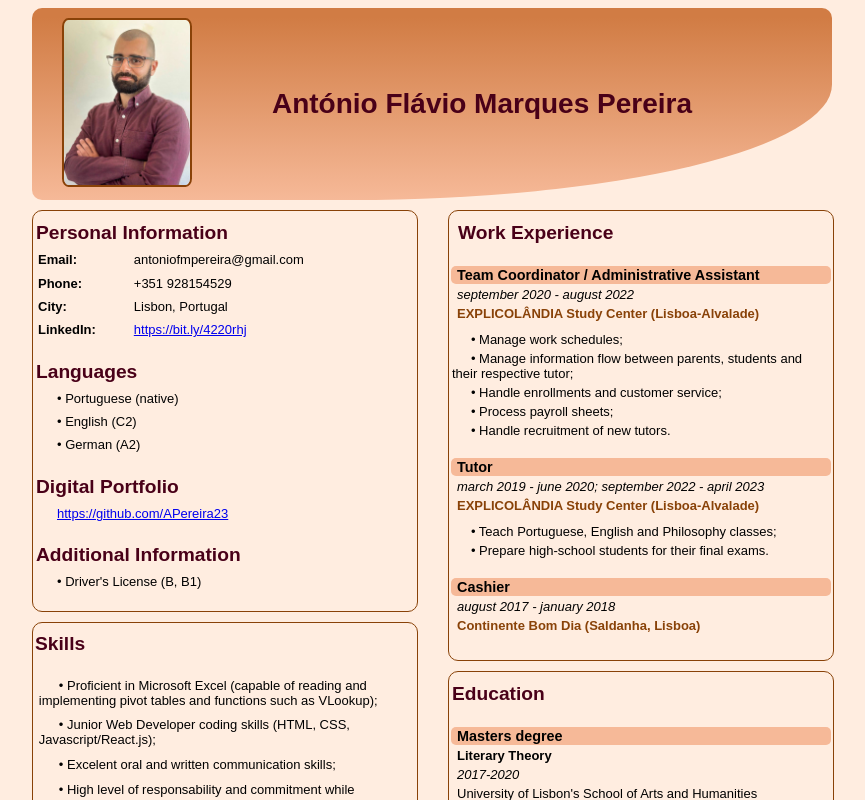
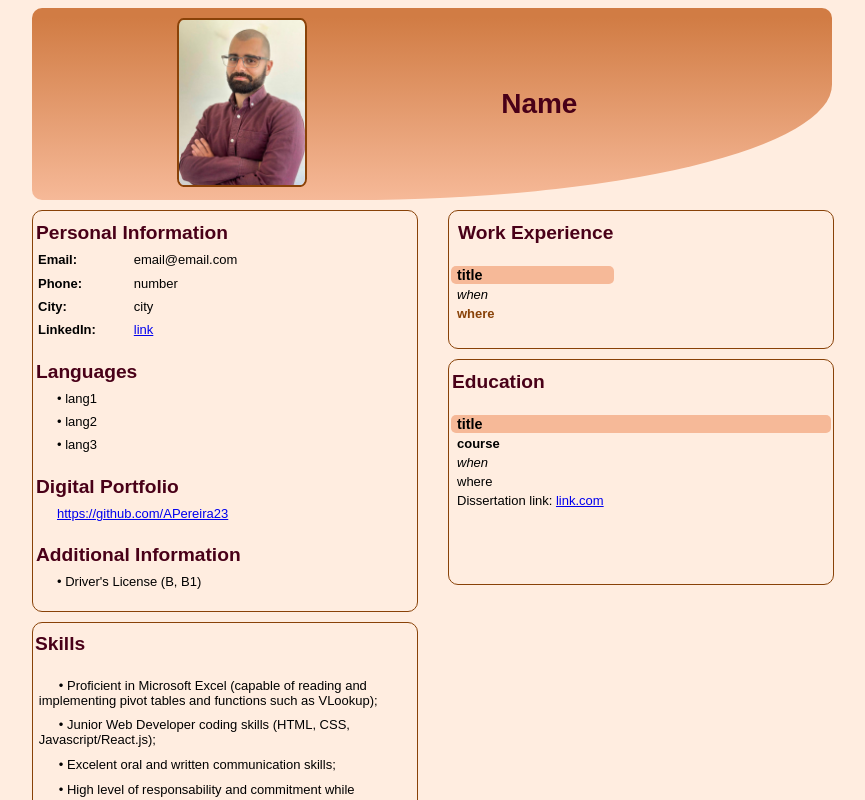
Before and after one commit to APereira23/curriculum-vitae-builder, a React (Create React App) app: page / in a window 1280 px wide. Shown: the top 800 px of the page, without its empty margins (208-1073 px from the left). Built offline with nearby package versions, Linux system fonts and the light colour scheme.

Commit message:
deleted personal info form template

```diff
--- a/src/data-eng.js
+++ b/src/data-eng.js
@@ -5,20 +5,20 @@ const bio = [
     title: "Personal Information",
     id: uniqid(),
     contents: {
-      Name: "António Flávio Marques Pereira",
-      Email: "antoniofmpereira@gmail.com",
-      Phone: "+351 928154529",
-      City: "Lisbon, Portugal",
-      LinkedIn: "https://bit.ly/4220rhj",
+      Name: "Name",
+      Email: "email@email.com",
+      Phone: "number",
+      City: "city",
+      LinkedIn: "link",
     }
   },
   {
     title: "Languages",
     id: uniqid(),
     contents: [
-      "Portuguese (native)",
-      "English (C2)",
-      "German (A2)",
+      "lang1",
+      "lang2",
+      "lang3",
     ]
   },
   {
@@ -40,33 +40,10 @@ const bio = [
 
 const work = [
   {
-    title: "Team Coordinator / Administrative Assistant",
-    when: "september 2020 - august 2022",
-    where: "EXPLICOLÂNDIA Study Center (Lisboa-Alvalade)",
+    title: "title",
+    when: "when",
+    where: "where",
     tasks: [ //each task as an array string
-      "Manage work schedules;",
-      "Manage information flow between parents, students and their respective tutor;",
-      "Handle enrollments and customer service;",
-      "Process payroll sheets;",
-      "Handle recruitment of new tutors.",
-    ],
-    id: uniqid(),
-  },
-  {
-    title: "Tutor",
-    when: "march 2019 - june 2020; september 2022 - april 2023" ,
-    where: "EXPLICOLÂNDIA Study Center (Lisboa-Alvalade)",
-    tasks: [
-      "Teach Portuguese, English and Philosophy classes;",
-      "Prepare high-school students for their final exams."
-    ],
-    id: uniqid(),
-  },
-  {
-    title: "Cashier",
-    when: "august 2017 - january 2018",
-    where: "Continente Bom Dia (Saldanha, Lisboa)",
-    tasks: [
     ],
     id: uniqid(),
   },
@@ -74,18 +51,11 @@ const work = [
 
 const education = [
   {
-    title: "Masters degree",
-    course: "Literary Theory",
-    when: "2017-2020",
-    where: "University of Lisbon's School of Arts and Humanities",
-    link: "http://hdl.handle.net/10451/50853",
-    id: uniqid(),
-  },
-  {
-    title: "Bachelor's Degree",
-    course: "Languages, Literatures and Cultures",
-    when: "2014 - 2017",
-    where: "University of Lisbon's School of Arts and Humanities",
+    title: "title",
+    course: "course",
+    when: "when",
+    where: "where",
+    link: "link.com",
     id: uniqid(),
   },
 ];
@@ -112,16 +82,12 @@ const skills = [
 const hobbies = [
   {
     id: uniqid(),
-    text: "Musical studies (guitar and composition);",
+    text: "hobby1;",
   },
   {
     id: uniqid(),
-    text: "Writing (published several articles and papers on many academic publications (literary studies / reviews and other culture-related articles);"
+    text: "hobby2;"
   },
-  {
-    id: uniqid(),
-    text: "Computer Science."
-  }
 ];
 
 
```
Also changed, not shown: src/data.js (deleted, +0 -129 lines).
